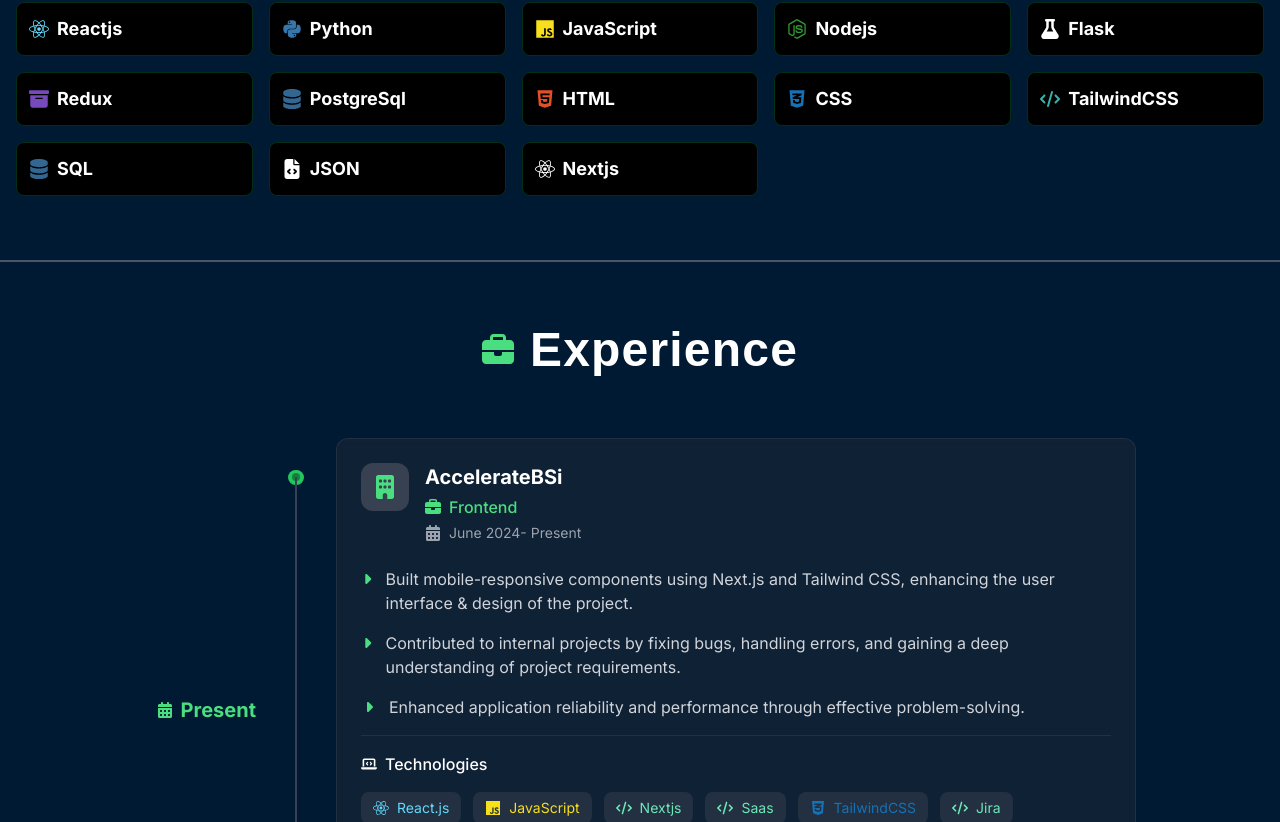
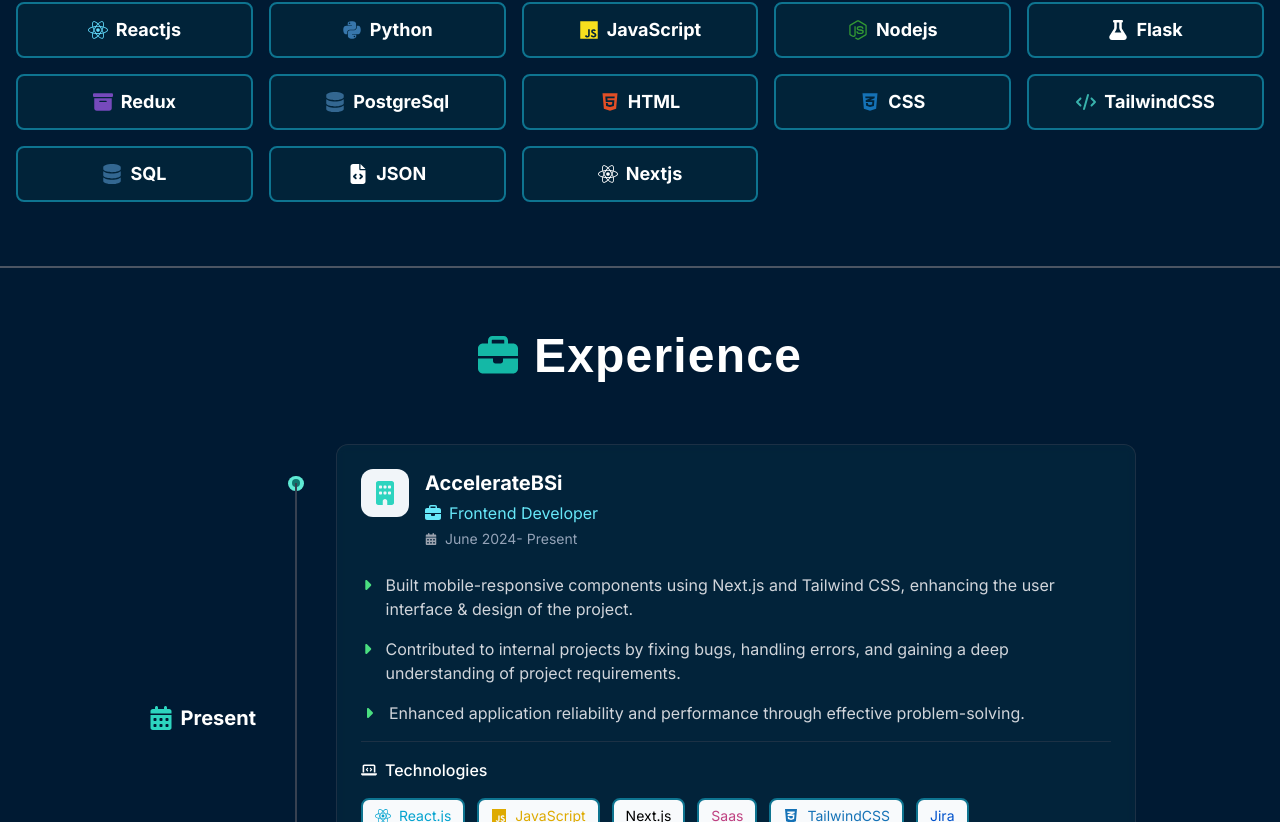
Before and after one commit to mokshit108/portfolio-mokshit-shah, a Next.js app: page / in a window 1280 px wide. Shown: the part 958-1780 px from the top of the page. Built offline with nearby package versions, Linux system fonts and the light colour scheme; a web font is replaced by a local one.

Commit message:
updated skills and experience section UI

```diff
--- a/src/app/component/Experience/ExperienceCard.js
+++ b/src/app/component/Experience/ExperienceCard.js
@@ -21,35 +21,35 @@ const ExperienceCard = ({ company, role, period, description, technologies, proj
     <div className="relative flex gap-8 mb-16">
       {/* Year label */}
       <div className="w-28 pt-6 text-right flex items-center justify-end gap-2">
-        <FontAwesomeIcon icon={faCalendarAlt} className="text-green-400 w-4 h-4" />
-        <span className="text-green-400 font-bold text-xl">{year}</span>
+        <FontAwesomeIcon icon={faCalendarAlt} className="text-teal-400 w-6 h-6" />
+        <span className="text-white font-bold text-xl">{year}</span>
       </div>
 
       {/* Timeline dot and line */}
       <div className="relative flex flex-col items-center">
-        <div className="w-4 h-4 rounded-full bg-green-500 mt-8 flex items-center justify-center">
-          <FontAwesomeIcon icon={faCircle} className="text-green-700 w-2 h-2" />
+        <div className="w-4 h-4 rounded-full bg-teal-300 mt-8 flex items-center justify-center">
+          <FontAwesomeIcon icon={faCircle} className="text-teal-700 w-2 h-2" />
         </div>
         <div className="w-0.5 h-full bg-gray-700 -mt-2" />
       </div>
 
       {/* Content card */}
       <div className="flex-1">
-        <div className="bg-gray-800/50 rounded-xl p-6 border border-gray-700/50 backdrop-blur-sm hover:border-green-500/50 transition-all duration-300 hover:shadow-lg hover:shadow-green-500/10">
+        <div className="bg-teal-400 bg-opacity-5 rounded-xl p-6 border border-gray-700/50 backdrop-blur-sm hover:border-teal-500/50 transition-all duration-300 hover:shadow-lg hover:shadow-teal-500/10">
           <div className="flex justify-between items-start mb-6">
             <div className="flex items-start gap-4">
-              <div className="w-12 h-12 bg-gray-700 rounded-xl flex items-center justify-center transform transition-transform duration-300 hover:rotate-12">
-                <FontAwesomeIcon icon={faBuilding} className="text-green-400 w-6 h-6" />
+              <div className="w-12 h-12 bg-slate-100 rounded-xl flex items-center justify-center transform transition-transform duration-300 hover:rotate-12">
+                <FontAwesomeIcon icon={faBuilding} className="text-teal-400 w-6 h-6" />
               </div>
               <div>
                 <h3 className="font-bold text-xl text-white mb-1">{company}</h3>
                 <div className="flex items-center gap-2">
-                  <FontAwesomeIcon icon={faBriefcase} className="text-green-400 w-4 h-4" />
-                  <p className="text-green-400 font-medium">{role}</p>
+                  <FontAwesomeIcon icon={faBriefcase} className="text-cyan-300 w-4 h-4" />
+                  <p className="text-cyan-300 font-md text-base">{role}</p>
                 </div>
                 <div className="flex items-center gap-2 mt-1">
-                  <FontAwesomeIcon icon={faCalendarAlt} className="text-gray-400 w-4 h-4" />
-                  <p className="text-gray-400 text-sm">{period}</p>
+                  <FontAwesomeIcon icon={faCalendarAlt} className="text-gray-400 w-3 h-3" />
+                  <p className="text-slate-400 font-normal text-sm">{period}</p>
                 </div>
               </div>
             </div>
@@ -78,7 +78,7 @@ const ExperienceCard = ({ company, role, period, description, technologies, proj
                     return (
                       <span
                         key={index}
-                        className="px-3 py-1.5 bg-gray-700/50 rounded-lg text-sm flex items-center gap-2 hover:bg-gray-600/50 transition-colors duration-300"
+                        className="px-3 py-1.5 bg-slate-50 border-2 border-cyan-700 rounded-lg text-sm flex items-center gap-2 hover:bg-gray-600/50 transition-colors duration-300"
                         style={{ color }}
                       >
                         <FontAwesomeIcon icon={icon} className="w-4 h-4" />
--- a/src/app/component/Experience/index.js
+++ b/src/app/component/Experience/index.js
@@ -22,7 +22,7 @@ const ExperienceSection = () => {
         >
           <FontAwesomeIcon
             icon={faBriefcase}
-            className="text-green-400 w-8 h-8"
+            className="text-teal-500 w-10 h-10"
           />
           <h2 className="text-5xl font-bold text-white tracking-wide font-palanquin">Experience</h2>
         </motion.div>
--- a/src/app/component/PortfolioHeader.js
+++ b/src/app/component/PortfolioHeader.js
@@ -46,7 +46,7 @@ const PortfolioHeader = () => {
           backgroundSize: 'cover',
           backgroundPosition: 'center',
           backgroundRepeat: 'no-repeat',
-          filter: 'brightness(0.4)',
+          filter: 'brightness(0.3)',
           zIndex: 0
         }}
       />
--- a/src/app/component/Skill/SkillCard.js
+++ b/src/app/component/Skill/SkillCard.js
@@ -9,13 +9,13 @@ const SkillCard = ({ skill }) => {
   };
 
   return (
-    <div className="flex items-center gap-2 p-3 rounded-lg bg-black border border-green-950 hover:bg-gray-700 transition-all duration-300 hover:transform hover:scale-105">
+    <div className="flex justify-center items-center gap-2 p-3 rounded-lg bg-teal-500 bg-opacity-5 border-2 border-cyan-700 hover:bg-sky-700  transition-all duration-300 hover:transform hover:scale-105 ">
       <FontAwesomeIcon
         icon={getIcon(skill.iconName, skill.type)}
         className="w-5 h-5"
         style={{ color: skill.color }}
       />
-      <span className="font-bold text-white text-lg">{skill.title}</span>
+      <span className="font-bold font-sans text-center text-white text-lg">{skill.title}</span>
     </div>
   );
 };
--- a/src/app/component/Skill/index.jsx
+++ b/src/app/component/Skill/index.jsx
@@ -27,7 +27,7 @@ const SkillsSection = () => {
         >
           <FontAwesomeIcon
             icon={faCode}
-            className="w-8 h-8 text-blue-400"
+            className="w-10 h-10 text-sky-500"
           />
           <h2 className="text-5xl font-bold tracking-wide text-white font-palanquin">Skills</h2>
         </motion.div>
--- a/src/app/data/experience.json
+++ b/src/app/data/experience.json
@@ -3,14 +3,14 @@
     {
       "id": 1,
       "company": "AccelerateBSi",
-      "role": "Frontend ",
+      "role": "Frontend Developer",
       "period": "June 2024- Present",
       "description": [
         "Built mobile-responsive components using Next.js and Tailwind CSS, enhancing the user interface & design of the project.",
         "Contributed to internal projects by fixing bugs, handling errors, and gaining a deep understanding of project requirements.",
         "Enhanced application reliability and performance through effective problem-solving."
       ],
-      "technologies": "React.js, JavaScript, Nextjs, Saas, TailwindCSS, Jira",
+      "technologies": "React.js, JavaScript, Next.js, Saas, TailwindCSS, Jira",
       "projects": [
         {
           "name": "MyCapsa",
@@ -41,7 +41,7 @@
         "Designed robust date picker validation logic and segregated payout data for partner-wise uploads, handling standard and exceptional cases efficiently.",
         "Worked on the Payout part of the system and Implemented invoice generation, email triggers, email logs."
       ],
-      "technologies": "React, NodeJs, Express, Javascript, Mysql"
+      "technologies": "React.js, Node.js, Express, Javascript, Mysql"
     },
     {
       "id": 3,
@@ -58,12 +58,22 @@
     }
   ],
   "techIcons": {
-    "React.js": { "icon": "faReact", "color": "#61DAFB" },
-    "JavaScript": { "icon": "faJs", "color": "#F7DF1E" },
+    "React.js": { "icon": "faReact", "color": "#04a3cf" },
+    "JavaScript": { "icon": "faJs", "color": "#deaa00" },
     "HTML": { "icon": "faHtml5", "color": "#E34F26" },
     "CSS": { "icon": "faCss3Alt", "color": "#1572B6" },
     "Node.js": { "icon": "faNode", "color": "#339933" },
     "Database": { "icon": "faDatabase", "color": "#336791" },
     "API": { "icon": "faServer", "color": "#4CAF50" },
-    "default": { "icon": "faCode", "color": "#6EE7B7" }  }
+    "Next.js": { "icon": "faNext", "color": "#000000" },
+    "Saas": { "icon": "faSass", "color": "#bf4080" },
+    "Jira": { "icon": "faJira", "color": "#0052CC" },
+    "C#": { "icon": "faMicrosoft", "color": "#512BD4" },
+    "ASP.NET": { "icon": "faMicrosoft", "color": "#512BD4" },
+    "MySQL": { "icon": "faMysql", "color": "#4479A1" },
+    "Express": { "icon": "faNode", "color": "#000000" },
+    "MVC": { "icon": "faCode", "color": "#68217A" },
+    "Entity Framework": { "icon": "faDatabase", "color": "#512BD4" },
+    "default": { "icon": "faCode", "color": "#6EE7B7" }
+  }
 }
```
